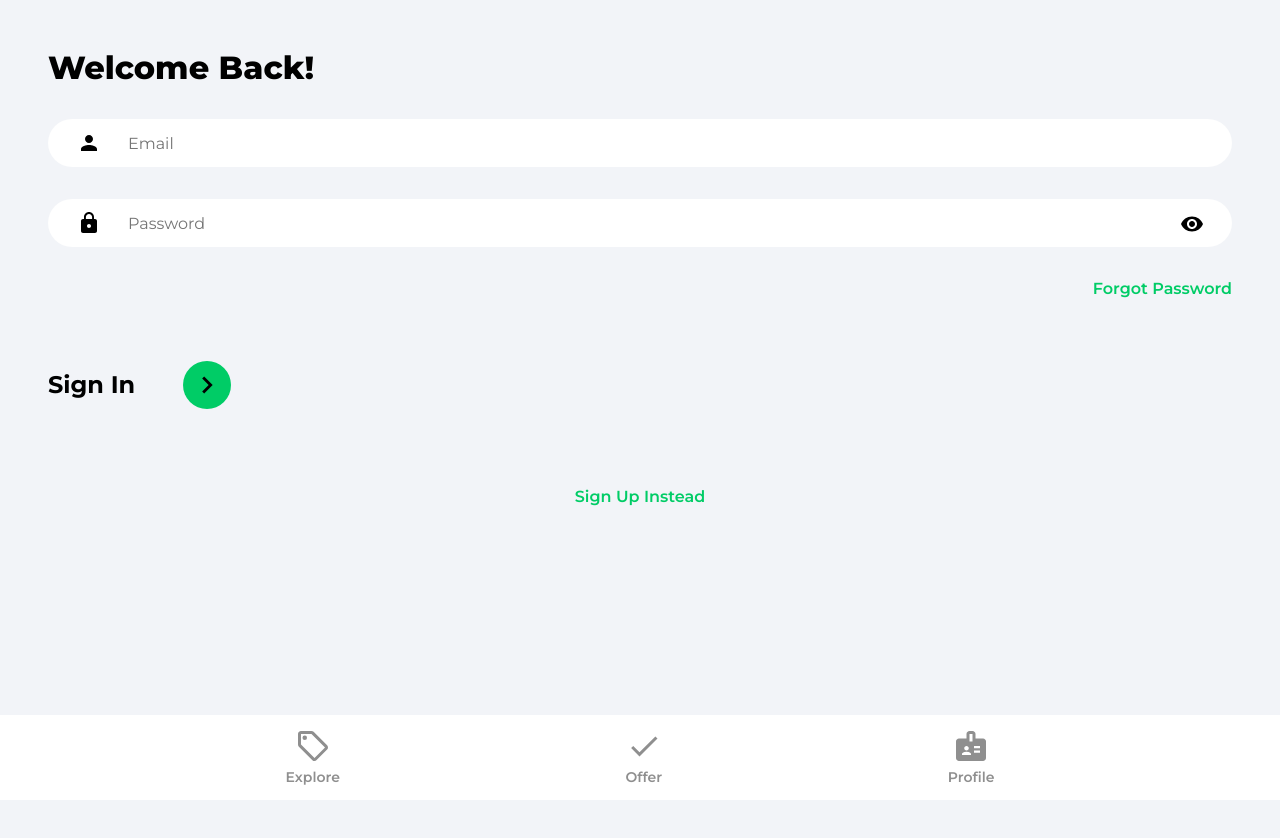
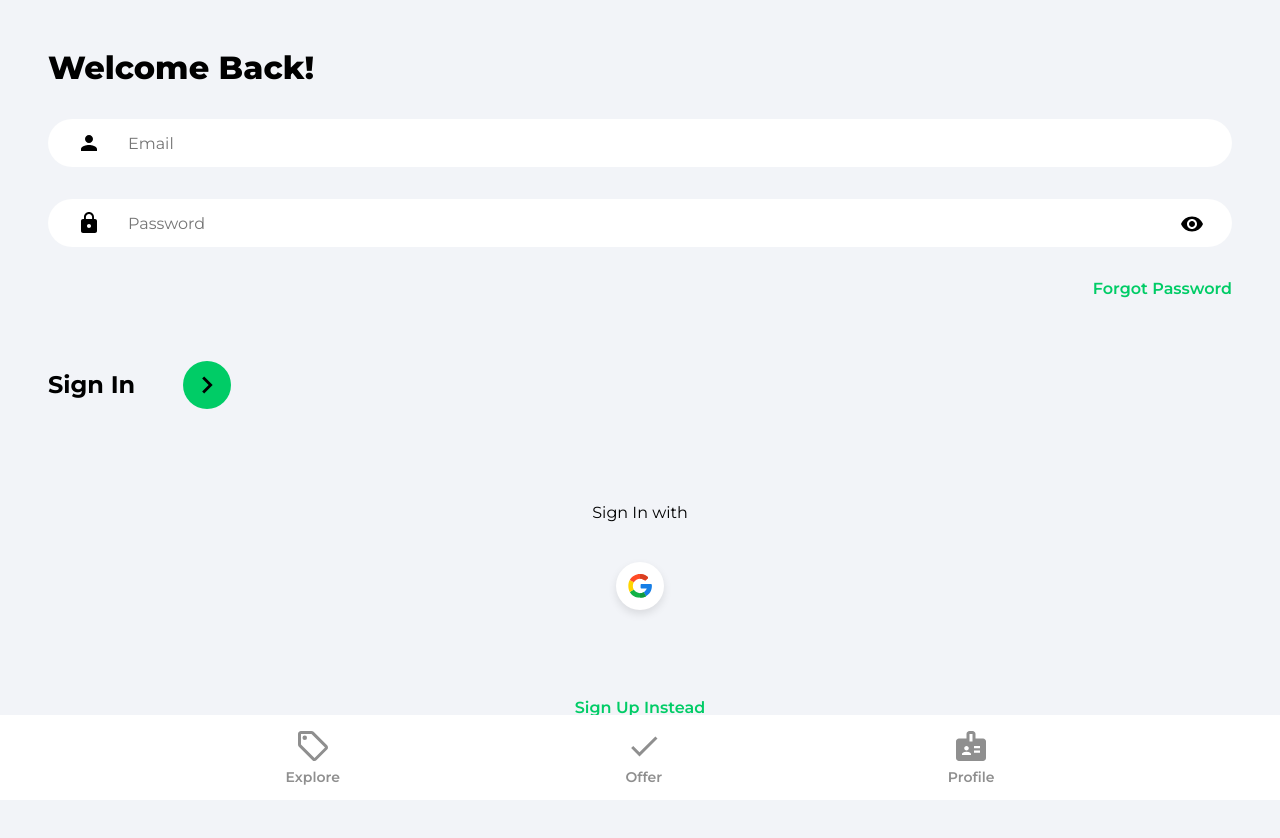
Before and after one commit to Shatakshi-Shukla-Github/House-Marketplace, a React (Create React App) app: page /sign-in in a window 1280 px wide. Shown: the top 838 px of the page. Before the commit the page ends 800 px from the top, so only its background shows below. Built offline with nearby package versions, Linux system fonts and the light colour scheme.

Commit message:
Implemented Google OAuth protocol

```diff
--- /dev/null
+++ b/src/components/OAuth.jsx
@@ -0,0 +1,41 @@
+import { useLocation, useNavigate } from "react-router-dom"
+import { getAuth, signInWithPopup, GoogleAuthProvider } from "firebase/auth"
+import { doc, setDoc, getDoc, serverTimestamp } from "firebase/firestore"
+import { db } from "../firebase.config"
+import { toast } from "react-toastify"
+import googleIcon from "../assets/svg/googleIcon.svg"
+function OAuth() {
+    const navigate = useNavigate()
+    const location = useLocation()
+    const onGoogleClick = async () => {
+        try {
+            const auth = getAuth()
+            const provider = new GoogleAuthProvider()
+            const result = await signInWithPopup(auth, provider)
+            const user = result.user
+            //Check for user
+            const docRef = doc(db, "users", user.uid)
+            const docSnap = await getDoc(docRef)
+            //If user doesn't exists then create user
+            if (!docSnap.exists()) {
+                await setDoc(doc(db, "users", user.uid), {
+                    name: user.displayName,
+                    email: user.email,
+                    timestamp: serverTimestamp()
+                })
+            }
+            navigate("/")
+        } catch (error) {
+            toast.error("Could not authorize with Google")
+        }
+    }
+    return (
+        <div className="socialLogin">
+            <p>Sign {location.pathname === "/sign-up" ? "Up" : "In"} with</p>
+            <button className="socialIconDiv">
+                <img className="socialIconImg" src={googleIcon} alt="google" onClick={onGoogleClick} />
+            </button>
+        </div>
+    )
+}
+export default OAuth
--- a/src/index.css
+++ b/src/index.css
@@ -12,6 +12,7 @@
   font-family: 'Montserrat', sans-serif;
   background-color: #f2f4f8;
   margin: 0;
+  min-height: 120vh;
   box-sizing: border-box;
 }
 
--- a/src/pages/SignIn.jsx
+++ b/src/pages/SignIn.jsx
@@ -5,6 +5,7 @@
 import { ReactComponent as ArrowRightIcon } from "../assets/svg/arrowIcon.svg"
 import visibilityIcon from "../assets/svg/visibilityIcon.svg"
 import { toast } from "react-toastify"
+import OAuth from "../components/OAuth"
 function SignIn() {
     const [showPassword, setShowPassword] = useState(false)
     const [formData, setFormData] = useState({
@@ -53,7 +54,7 @@
                         <button className="signInButton"><ArrowRightIcon fill="ffffff" width="34px" height="34px" /></button>
                     </div>
                 </form>
-                {/* Google OAuth */}
+                <OAuth />
                 <Link to="/sign-up" className="registerLink">Sign Up Instead</Link>
             </div>
         </>
--- a/src/pages/SignUp.jsx
+++ b/src/pages/SignUp.jsx
@@ -7,6 +7,7 @@
 import { createUserWithEmailAndPassword, updateProfile } from "firebase/auth"
 import { db, auth } from "../firebase.config"
 import { setDoc, doc, serverTimestamp } from "firebase/firestore"
+import OAuth from "../components/OAuth"
 function SignUp() {
     const [showPassword, setShowPassword] = useState(false)
     const [formData, setFormData] = useState({
@@ -63,10 +64,10 @@
                         <p className="signUpText">
                             Sign Up
                         </p>
-                        <button className="signUpButton"><ArrowRightIcon fill="ffffff" width="34px" height="34px" /></button>
+                        <button className="signUpButton"><ArrowRightIcon fill="#ffffff" width="34px" height="34px" /></button>
                     </div>
                 </form>
-                {/* Google OAuth */}
+                <OAuth />
                 <Link to="/sign-in" className="registerLink">Sign In Instead</Link>
             </div>
         </>
```
